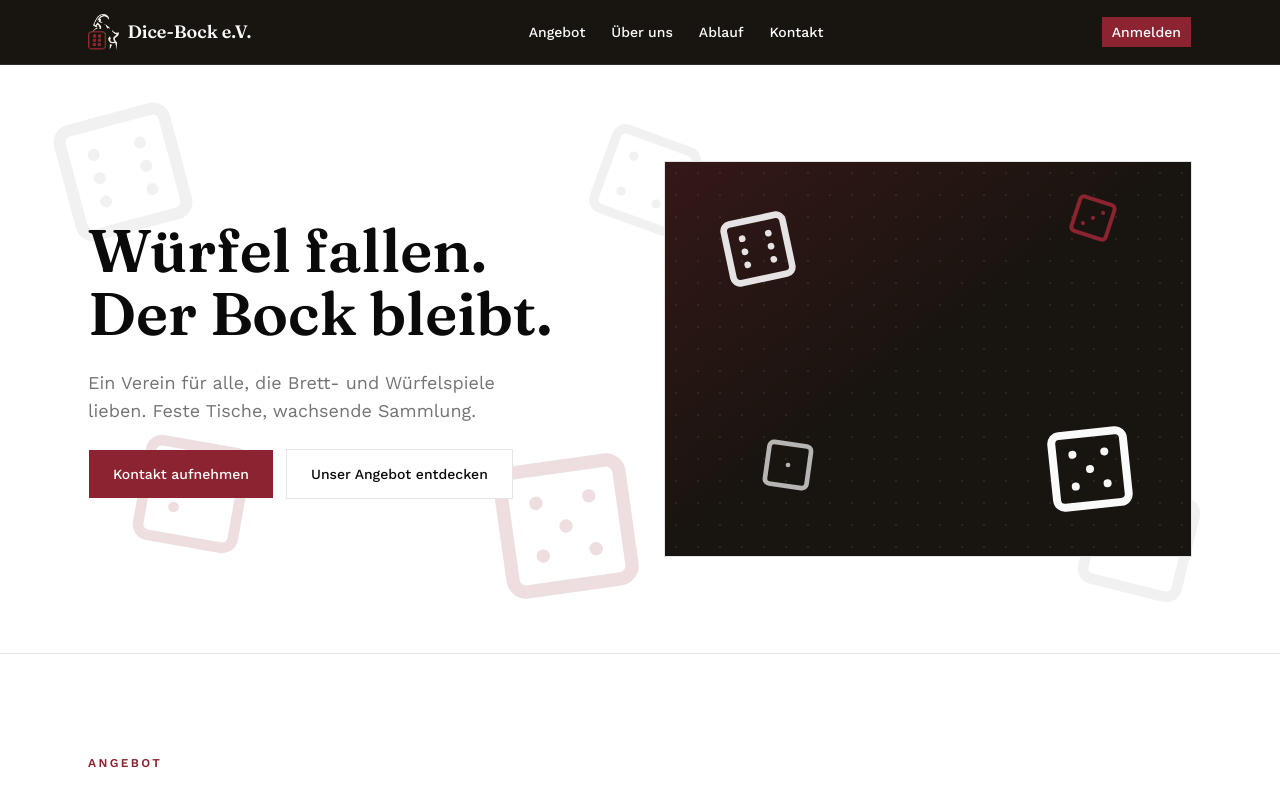
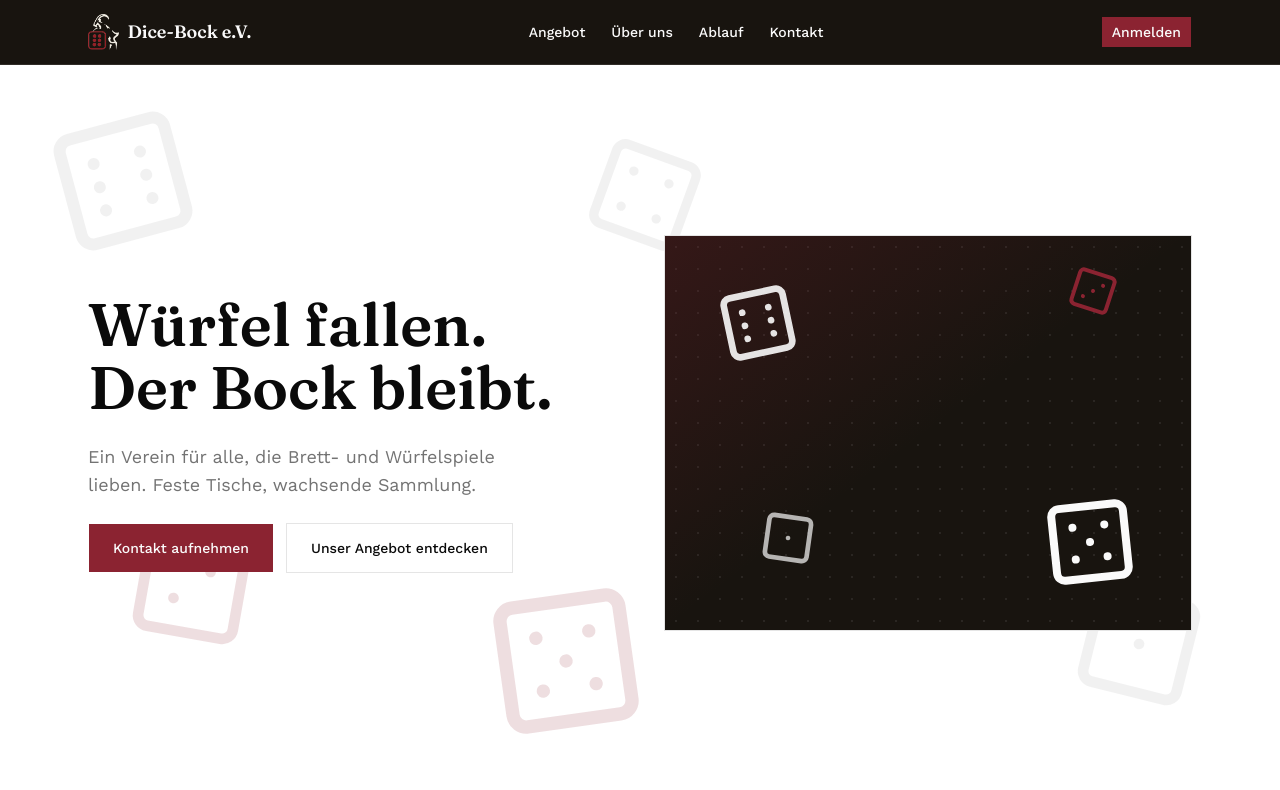
Before and after one commit to qpxv/table-booking, a Next.js app: page / in a window 1280 px wide. Shown: the top 790 px of the page. Built offline with nearby package versions, Linux system fonts and the light colour scheme.

Commit message:
style: make hero fill the viewport
Sizes the hero to the remaining viewport height below the sticky navbar
and vertically centers its content.

```diff
--- a/components/website/Hero.tsx
+++ b/components/website/Hero.tsx
@@ -6,7 +6,7 @@ import { HERO } from "@/lib/website-data";
 
 export default function Hero(): JSX.Element {
   return (
-    <section className="relative overflow-hidden border-b border-border bg-background">
+    <section className="relative flex min-h-[calc(100vh-4rem)] items-center overflow-hidden border-b border-border bg-background">
       <div className="pointer-events-none absolute inset-0">
         <Dice6 className="absolute top-[6%] left-[4%] size-28 rotate-[-15deg] text-muted-foreground/10 sm:size-36" />
         <Dice2 className="absolute top-[62%] left-[10%] size-24 rotate-[10deg] text-secondary/15 sm:size-32" />
@@ -15,7 +15,7 @@ export default function Hero(): JSX.Element {
         <Dice1 className="absolute top-[70%] right-[6%] size-24 rotate-[14deg] text-muted-foreground/10 sm:size-32" />
       </div>
 
-      <div className="relative mx-auto grid max-w-6xl items-center gap-12 px-4 py-16 sm:px-6 md:grid-cols-2 md:py-24">
+      <div className="relative mx-auto grid w-full max-w-6xl items-center gap-12 px-4 py-16 sm:px-6 md:grid-cols-2 md:py-24">
         <div className="flex flex-col items-start gap-6">
           <h1 className="text-balance font-heading text-4xl leading-[1.05] font-semibold text-foreground sm:text-5xl lg:text-6xl">
             {HERO.headline}
```
